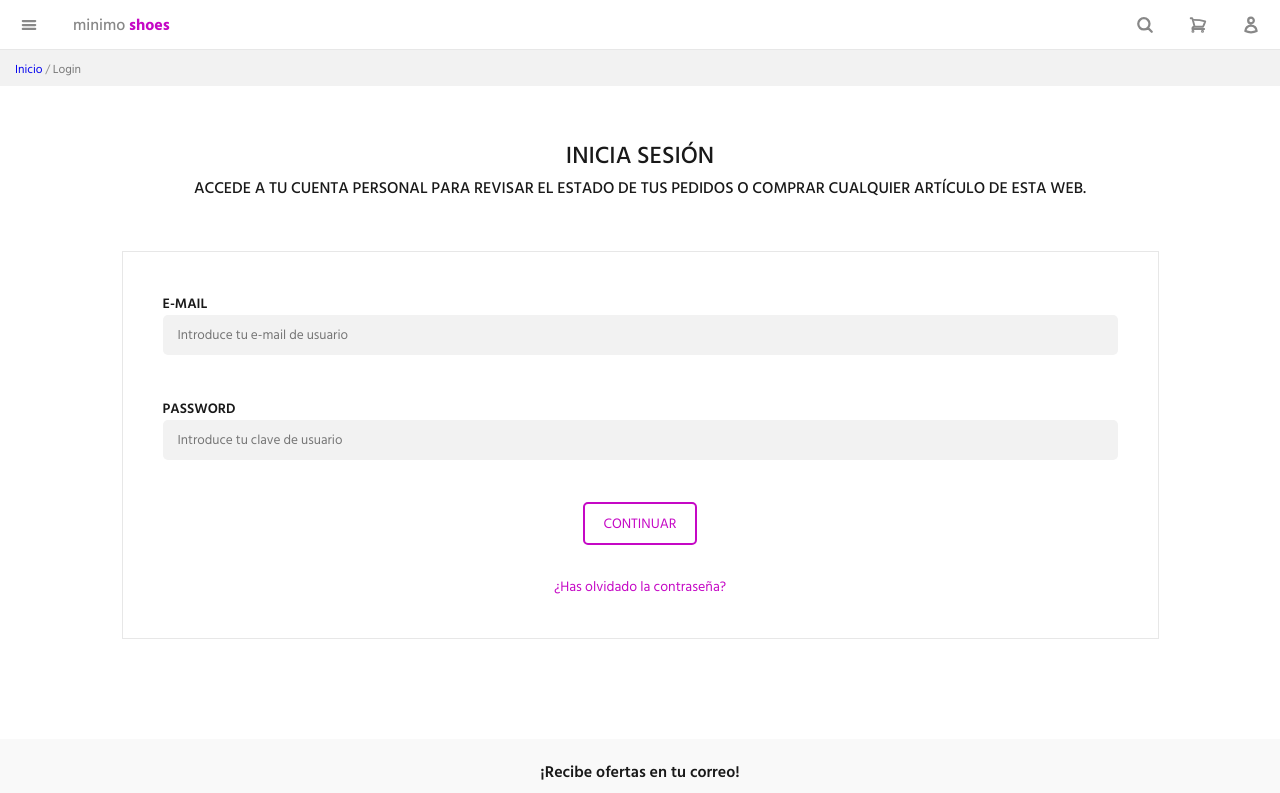
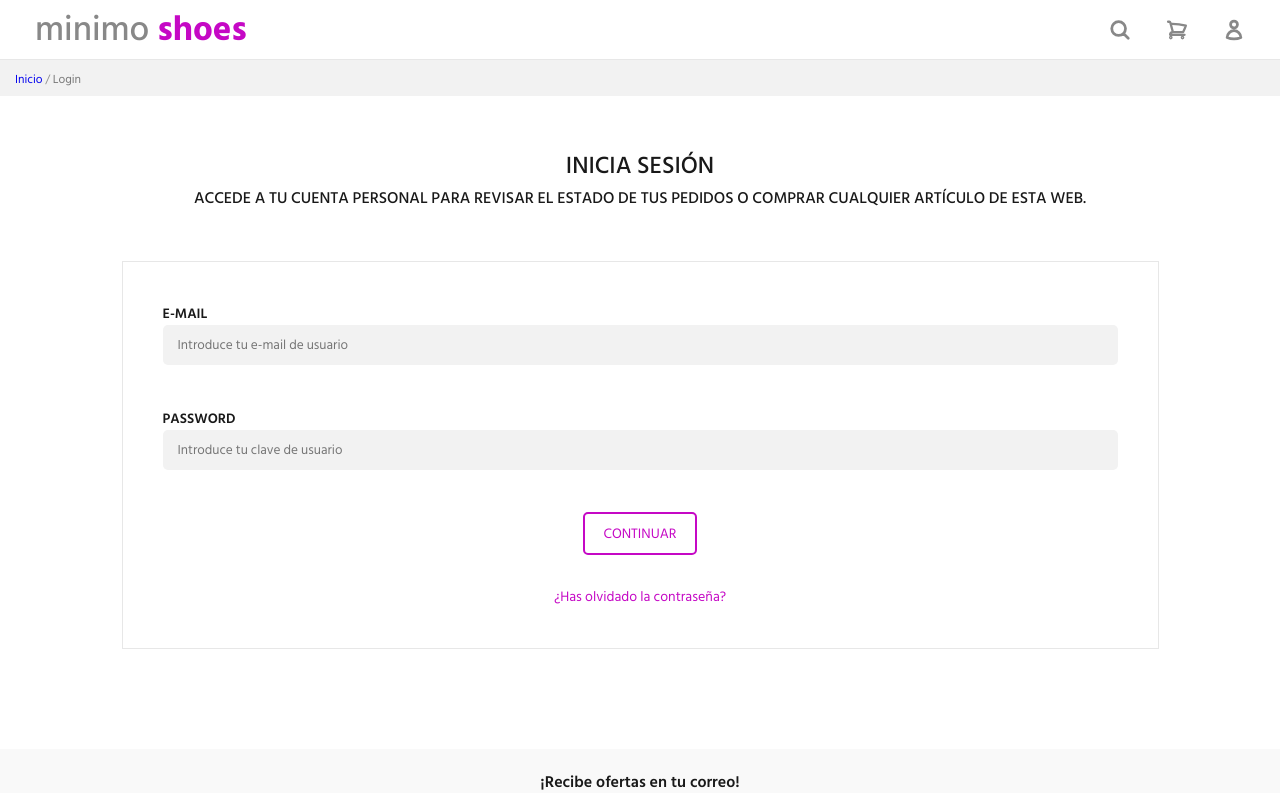
Before and after one commit to gszcode/E-commerce, a React (Vite) app: page /login in a window 1280 px wide. Shown: the top 793 px of the page. Built offline with nearby package versions, Linux system fonts and the light colour scheme.

Commit message:
AGREGAR media queries a navbar

```diff
--- a/src/components/SMNavbar/index.tsx
+++ b/src/components/SMNavbar/index.tsx
@@ -5,7 +5,7 @@ const SMNavbar = () => {
   return (
     <nav className={styles.container}>
       <div className={styles.title_container}>
-        <div className={`icon`} title="Menú">
+        <div className={`icon ${styles.bars}`} title="Menú">
           <img src="/icons/bars.svg" alt="Bars Icon" />
         </div>
         <Link to="/" className={styles.title} title="Título">
--- a/src/components/SMNavbar/smnavbar.module.scss
+++ b/src/components/SMNavbar/smnavbar.module.scss
@@ -21,3 +21,36 @@
     @include flex(row, space-evenly, center, 35px);
   }
 }
+
+// Media queries
+@media (min-width: 768px) {
+  .container {
+    .title_container {
+      @include flex(row, space-evenly, center, 35px);
+      .title {
+        font-size: 20px;
+        span {
+          font-size: 20px;
+        }
+      }
+    }
+  }
+}
+
+@media (min-width: 1024px) {
+  .container {
+    height: 60px;
+    padding: 0 35px;
+    .title_container {
+      .bars {
+        display: none;
+      }
+      .title {
+        font-size: 35px;
+        span {
+          font-size: 35px;
+        }
+      }
+    }
+  }
+}
--- a/src/index.scss
+++ b/src/index.scss
@@ -34,15 +34,20 @@ $hover-color: #c508c5;
 
 // general styles
 .icon {
-  width: 18px;
-  height: 18px;
+  @include width-height(18px, 18px);
   cursor: pointer;
   transition: all 0.3 ease;
   img {
-    width: 100%;
-    height: 100%;
+    @include width-height(100%, 100%);
     &:hover {
       transform: scale(1.1);
     }
   }
 }
+
+// Media queries
+@media (min-width: 768px) {
+  .icon {
+    @include width-height(22px, 22px);
+  }
+}
--- /dev/null
+++ b/src/page/Home/index.tsx
@@ -0,0 +1,5 @@
+const Home = () => {
+  return <section>Home</section>
+}
+
+export default Home
--- a/src/page/Login/login.module.scss
+++ b/src/page/Login/login.module.scss
@@ -63,3 +63,5 @@
     }
   }
 }
+
+// Media querys
```
